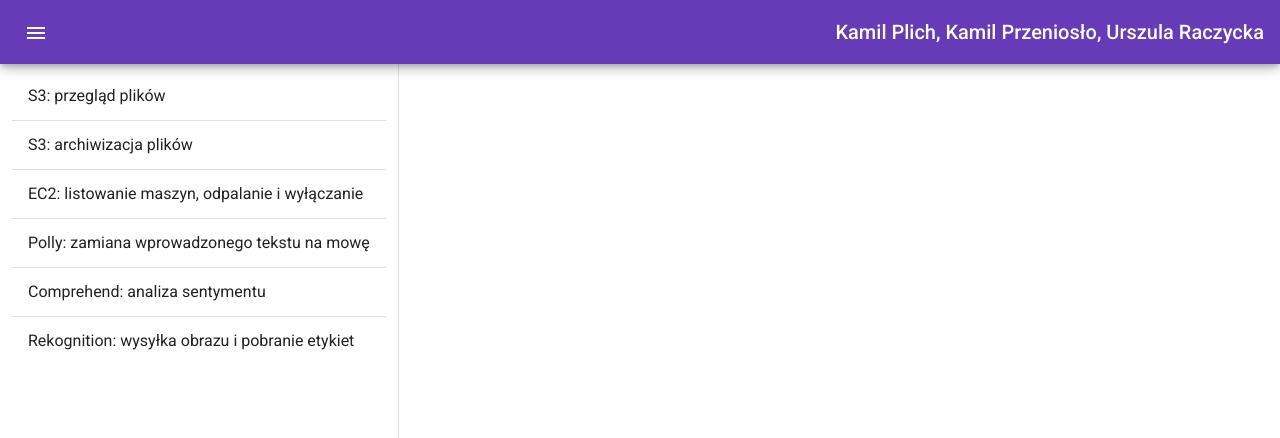
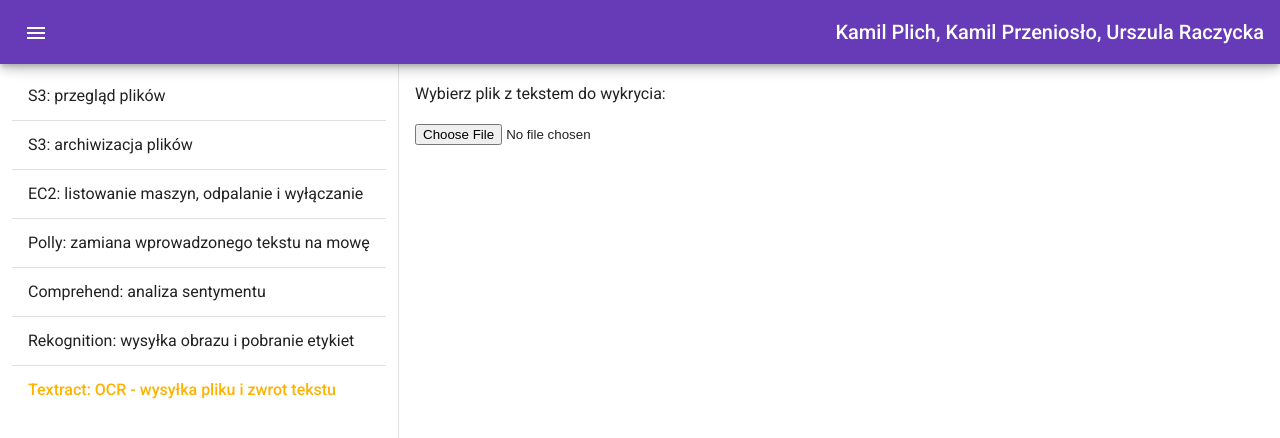
Before and after one commit to Loreth/aws-lab, an Angular app: page /textract-ocr in a window 1280 px wide. Before the commit this address led to /. Shown: the top 438 px of the page. Built offline with nearby package versions, Linux system fonts and the light colour scheme.

Commit message:
Add textract ocr

```diff
--- a/src/app/app-routing.module.ts
+++ b/src/app/app-routing.module.ts
@@ -7,6 +7,7 @@
 import {PollyComponent} from "./components/polly/polly/polly.component";
 import {ComprehendSentimentComponent} from "./components/comprehend-sentiment/comprehend-sentiment/comprehend-sentiment.component";
 import {RekognitionLabelingComponent} from "./components/rekognition-labeling/rekognition-labeling.component";
+import {TextractOcrComponent} from "./components/textract-ocr/textract-ocr.component";
 
 const routes: Routes = [
   {path: '', redirectTo: 'admin-panel', pathMatch: 'full'},
@@ -16,7 +17,8 @@
   {path: 'ec2-browser', component: Ec2BrowserComponent},
   {path: 'polly', component: PollyComponent},
   {path: 'comprehend-sentiment', component: ComprehendSentimentComponent},
-  {path: 'rekognition-labeling', component: RekognitionLabelingComponent}
+  {path: 'rekognition-labeling', component: RekognitionLabelingComponent},
+  {path: 'textract-ocr', component: TextractOcrComponent}
 ]
 
 @NgModule({
--- a/src/app/app.component.html
+++ b/src/app/app.component.html
@@ -17,6 +17,8 @@
       <mat-divider></mat-divider>
       <a mat-list-item routerLink="rekognition-labeling" routerLinkActive="active-link">Rekognition: wysyłka obrazu i
         pobranie etykiet</a>
+      <mat-divider></mat-divider>
+      <a mat-list-item routerLink="textract-ocr" routerLinkActive="active-link">Textract: OCR - wysyłka pliku i zwrot tekstu</a>
     </mat-nav-list>
   </mat-drawer>
 
--- a/src/app/app.module.ts
+++ b/src/app/app.module.ts
@@ -32,6 +32,7 @@
 import { ComprehendSentimentComponent } from './components/comprehend-sentiment/comprehend-sentiment/comprehend-sentiment.component';
 import { ComprehendSentimentResultComponent } from './components/comprehend-sentiment/comprehend-sentiment-result/comprehend-sentiment-result.component';
 import { RekognitionLabelingComponent } from './components/rekognition-labeling/rekognition-labeling.component';
+import { TextractOcrComponent } from './components/textract-ocr/textract-ocr.component';
 
 
 @NgModule({
@@ -48,7 +49,8 @@
     PollyComponent,
     ComprehendSentimentComponent,
     ComprehendSentimentResultComponent,
-    RekognitionLabelingComponent
+    RekognitionLabelingComponent,
+    TextractOcrComponent
   ],
   imports: [
     BrowserModule,
--- /dev/null
+++ b/src/app/components/textract-ocr/textract-ocr.component.css
@@ -0,0 +1,9 @@
+.uploaded-image {
+  max-width: 600px;
+  max-height: 600px;
+  margin: 16px 16px 16px 0;
+}
+
+.image-and-text-panel {
+  display: flex;
+}
--- /dev/null
+++ b/src/app/components/textract-ocr/textract-ocr.component.html
@@ -0,0 +1,14 @@
+<h3>Wybierz plik z tekstem do wykrycia:</h3>
+<div>
+  <input type="file" (change)="onFileSelected($event)" accept="image/png, image/jpeg">
+</div>
+<div class="image-and-text-panel">
+  <img *ngIf="imageUrl" src="{{imageUrl}}" alt="dodane zdjęcie" class="uploaded-image">
+  <div *ngIf="detectedText$ | async as detectedText">
+    <h3>Wykryty tekst:</h3>
+    {{detectedText}}
+  </div>
+</div>
+<div>
+  <button mat-raised-button color="primary" *ngIf="documentFile" (click)="detectText()">Wykryj tekst</button>
+</div>
--- /dev/null
+++ b/src/app/components/textract-ocr/textract-ocr.component.ts
@@ -0,0 +1,30 @@
+import {Component} from '@angular/core';
+import {TextractService} from "../../core/services/textract.service";
+import {Observable} from "rxjs";
+import {map} from "rxjs/operators";
+
+@Component({
+  selector: 'app-textract-ocr',
+  templateUrl: './textract-ocr.component.html',
+  styleUrls: ['./textract-ocr.component.css']
+})
+export class TextractOcrComponent {
+  documentFile!: File;
+  imageUrl?: string;
+  detectedText$?: Observable<string>;
+
+  constructor(private textractService: TextractService) {
+  }
+
+  onFileSelected(event: any) {
+    this.documentFile = event.target.files[0];
+
+    const reader = new FileReader();
+    reader.onload = () => this.imageUrl = reader.result as string;
+    reader.readAsDataURL(this.documentFile);
+  }
+
+  detectText() {
+    this.detectedText$ = this.textractService.detectText(this.documentFile).pipe(map(value => value.detectedText));
+  }
+}
--- /dev/null
+++ b/src/app/core/services/textract.service.ts
@@ -0,0 +1,20 @@
+import {Injectable} from '@angular/core';
+import {HttpClient} from "@angular/common/http";
+import {Observable} from "rxjs";
+import {getEndpointUrl, TEXTRACT} from "../../shared/rest-api-urls";
+import {DetectedText} from "../../shared/model/textract/detectedText";
+
+@Injectable({
+  providedIn: 'root'
+})
+export class TextractService {
+
+  constructor(private http: HttpClient) {
+  }
+
+  detectText(file: File): Observable<DetectedText> {
+    const formData = new FormData();
+    formData.set("file", file);
+    return this.http.post<DetectedText>(getEndpointUrl(TEXTRACT), formData);
+  }
+}
--- /dev/null
+++ b/src/app/shared/model/textract/detectedText.ts
@@ -0,0 +1,3 @@
+export interface DetectedText {
+  detectedText: string;
+}
--- a/src/app/shared/rest-api-urls.ts
+++ b/src/app/shared/rest-api-urls.ts
@@ -6,6 +6,7 @@
 export const POLLY = '/polly';
 export const COMPREHEND = '/comprehend';
 export const REKOGNITION_LABELLING = '/rekognition/labelling';
+export const TEXTRACT = '/textract';
 
 export function getEndpointUrl(endpoint: string): string {
   return environment.apiUrl + endpoint;
```
